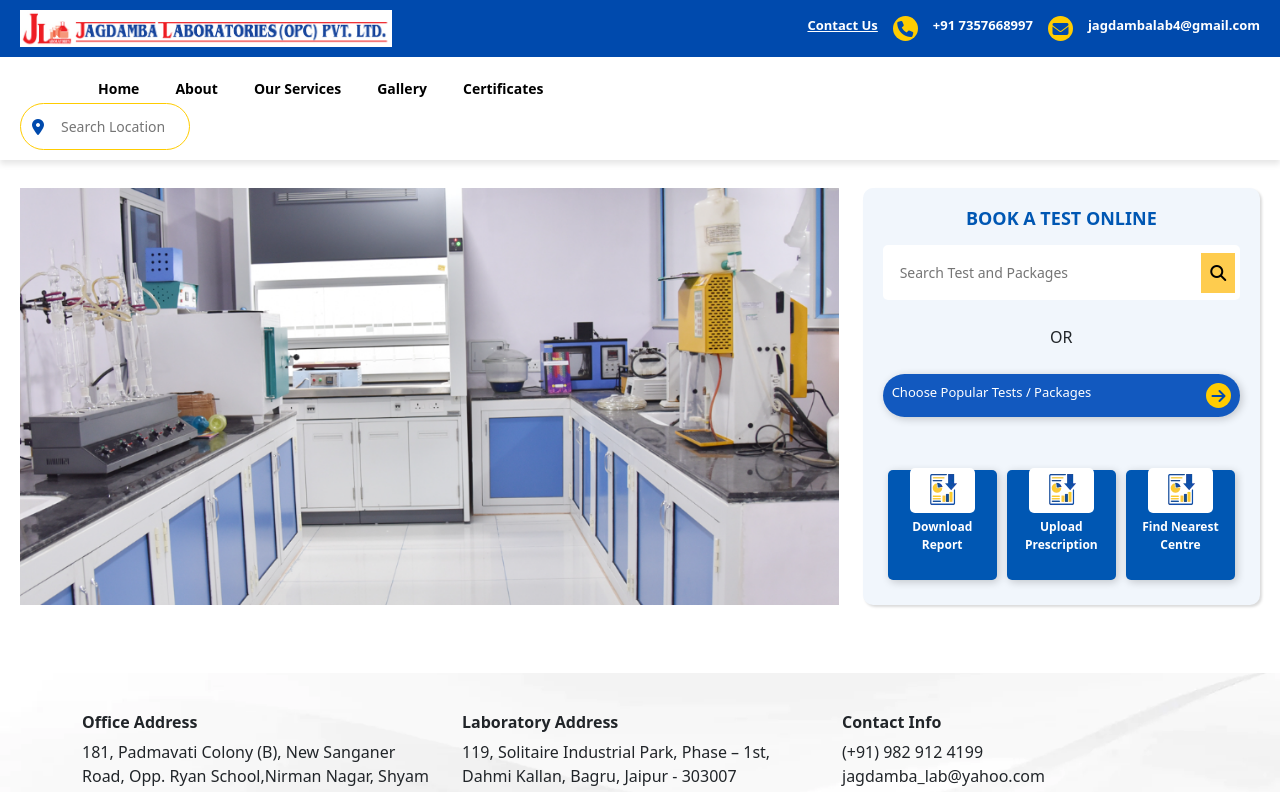
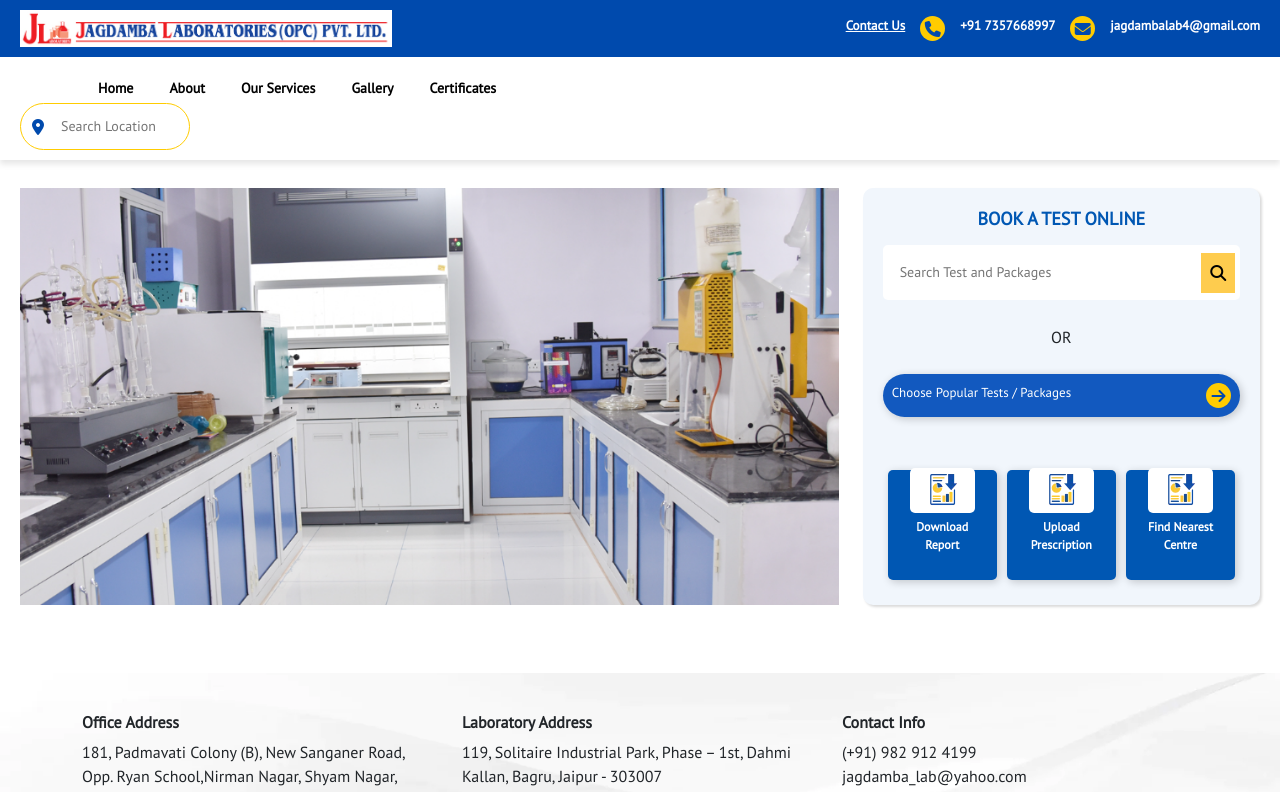
Before and after one commit to Jaishikha-Sharma/Labs, a React (Vite) app: page / in a window 1280 px wide. Shown: the top 792 px of the page. Built offline with nearby package versions, Linux system fonts and the light colour scheme.

Commit message:
scrollbar

```diff
--- a/index.html
+++ b/index.html
@@ -5,6 +5,7 @@
     <link rel="icon" type="image/svg+xml" href="/vite.svg" />
     <meta name="viewport" content="width=device-width, initial-scale=1.0" />
     <title>Jagdamba Labs</title>
+    <link href="https://fonts.googleapis.com/css2?family=PT+Sans:wght@400&display=swap" rel="stylesheet">
   </head>
   <body>
     <div id="root"></div>
--- a/src/index.css
+++ b/src/index.css
@@ -1,23 +1,20 @@
 
-:root {
-  font-family: system-ui, Avenir, Helvetica, Arial, sans-serif;
-}
-/* Hide scrollbar for Chrome, Safari, and Edge */
-::-webkit-scrollbar {
-  width: 0;
-  height: 0;
-  display: none;
+@import url('https://fonts.googleapis.com/css2?family=PT+Sans:wght@400&display=swap');
+
+* {
+  font-family: 'PT Sans', sans-serif;
 }
 
-/* Hide scrollbar for Firefox */
-* {
-  scrollbar-width: none;
-  -ms-overflow-style: none;
+::-webkit-scrollbar {
+  width: 8px;
+  height: 5px;
 }
 
-/* Ensure scrolling is still enabled */
-body {
-  overflow-y: auto;
-  overflow-x: hidden;
-  height: 100vh;
+::-webkit-scrollbar-track {
+  background: #f1f1f1;
 }
+
+::-webkit-scrollbar-thumb {
+  background: #004aad;
+  border-radius: 10px;
+}
```
